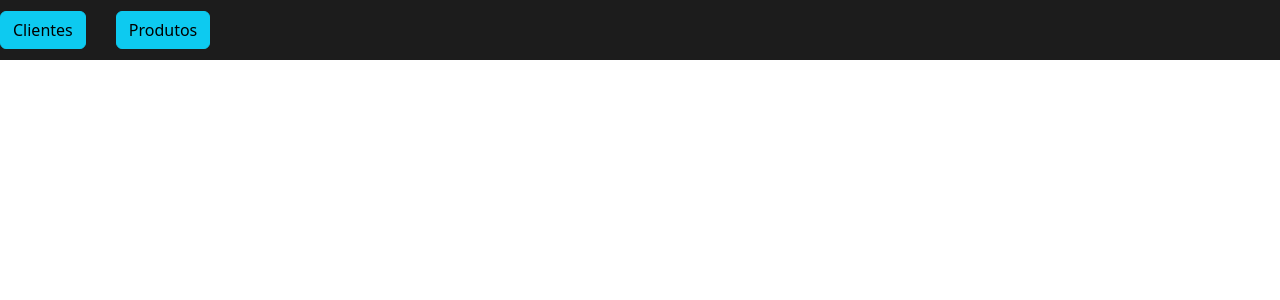
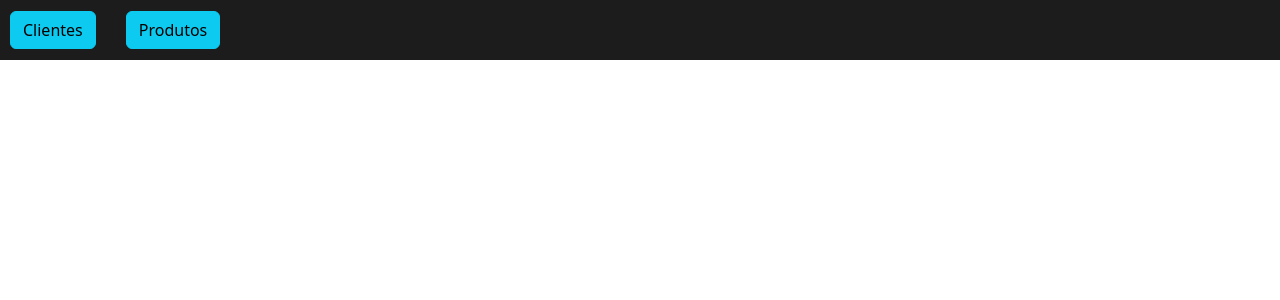
Before and after one commit to EriksJunior/Project_Nota, a React (Vite) app: page / in a window 1280 px wide. Shown: the top 300 px of the page. Built offline with nearby package versions, Linux system fonts and the light colour scheme.

Commit message:
feat: instalado styled components e aplicado no componente de navigation

```diff
--- a/package.json
+++ b/package.json
@@ -13,11 +13,13 @@
     "react": "^18.0.0",
     "react-bootstrap": "^2.5.0",
     "react-dom": "^18.0.0",
-    "react-router-dom": "^6.4.2"
+    "react-router-dom": "^6.4.2",
+    "styled-components": "^5.3.6"
   },
   "devDependencies": {
     "@types/react": "^18.0.0",
     "@types/react-dom": "^18.0.0",
+    "@types/styled-components": "^5.1.26",
     "@vitejs/plugin-react": "^1.3.0",
     "typescript": "^4.8.4",
     "vite": "^2.9.9"
--- a/src/components/Navegation/index.tsx
+++ b/src/components/Navegation/index.tsx
@@ -1,10 +1,12 @@
-import {ClientModal} from '../Cliente/index'
-import {ProductsModal} from '../Products/index'
-export function Navegation(){
-    return(
-      <div style={{ display:"flex", width: "100%" , height: "60px", gap:"30px" , background:"#1C1C1C" , alignItems:"center"  }} >
-        <ClientModal/>
-        <ProductsModal/>
-      </div>
-    )
-  }
+import { ClientModal } from '../Cliente/index'
+import { ProductsModal } from '../Products/index'
+
+import { Div } from './styles'
+export function Navegation() {
+  return (
+    <Div>
+      <ClientModal />
+      <ProductsModal />
+    </Div>
+  )
+}
--- /dev/null
+++ b/src/components/Navegation/styles.ts
@@ -0,0 +1,11 @@
+import styled from 'styled-components'
+
+export const Div = styled.div`
+  display: flex;
+  width: 100%;
+  height: 60px;
+  gap: 30px;
+  background: #1C1C1C;
+  align-items: center;
+  padding: 10px;
+`
```
Also changed, not shown: 1 other file (tests, documents, lock files or other folders).
